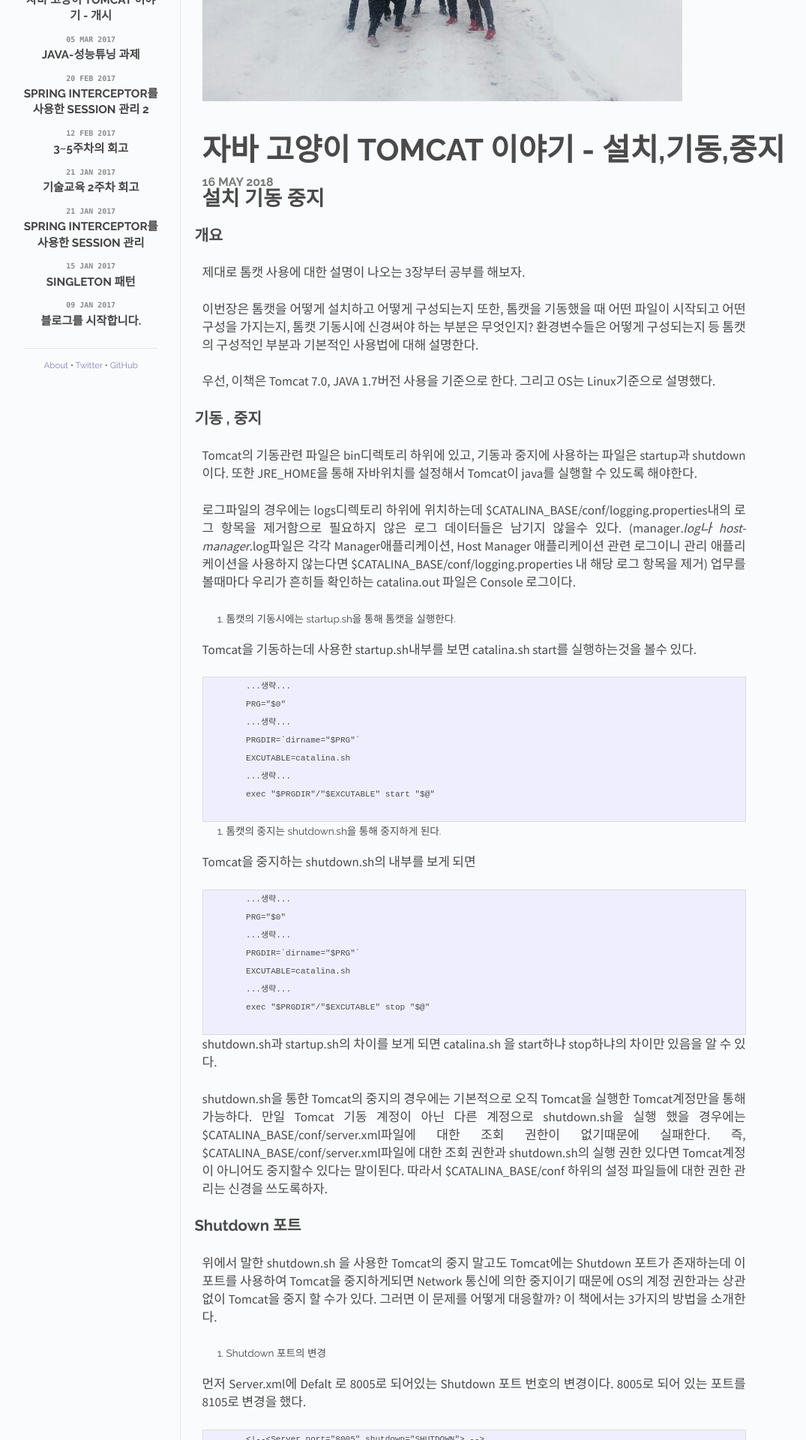
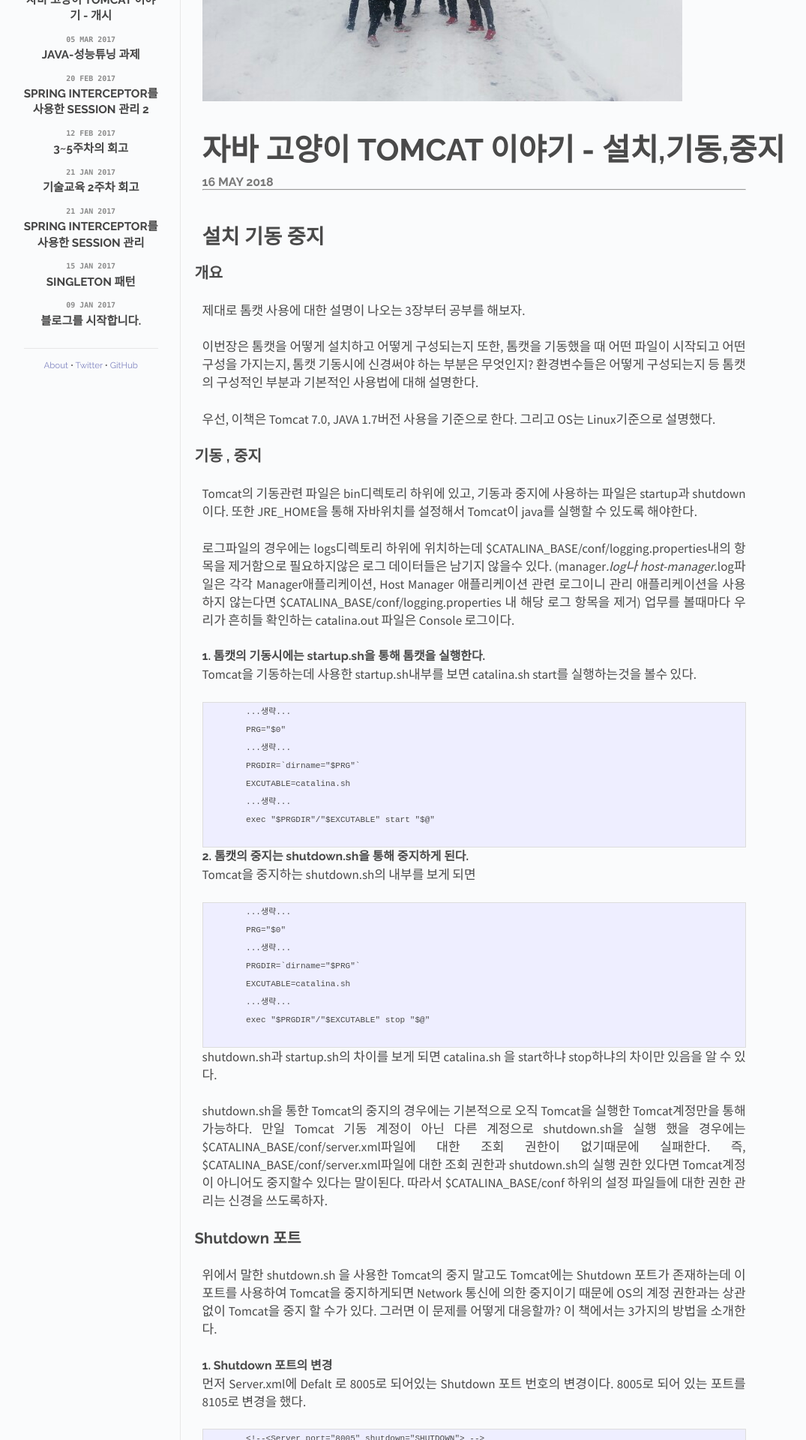
Before and after one commit to ParkJeHyun/ParkJeHyun.github.io, a Jekyll site: the page built from _posts/2018-05-16-설치,기동,중지.md, in a window 1280 px wide. Shown: the part 345-2265 px from the top of the page at 75% size, without its empty margins (118-1193 px from the left). Built offline with Jekyll 4.4.1, drawn with Linux system fonts in a browser that asks for light colours; comment, search, counter and statistics services are not loaded; some of the changed text lies outside the part shown.

Commit message:
내용 수정

````diff
--- a/_posts/2018-05-16-설치,기동,중지.md
+++ b/_posts/2018-05-16-설치,기동,중지.md
@@ -4,6 +4,9 @@
 cover: cover.jpg
 ---
 
+* * *
+
+<br>
 
 # 설치 기동 중지
 
@@ -21,13 +24,13 @@
 Tomcat의 기동관련 파일은 bin디렉토리 하위에 있고, 기동과 중지에 사용하는 파일은 startup과 shutdown이다.
 또한 JRE_HOME을 통해 자바위치를 설정해서 Tomcat이 java를 실행할 수 있도록 해야한다.
 
-로그파일의 경우에는 logs디렉토리 하위에 위치하는데 $CATALINA_BASE/conf/logging.properties내의 로그 항목을 제거함으로 필요하지
-않은 로그 데이터들은 남기지 않을수 있다.
+로그파일의 경우에는 logs디렉토리 하위에 위치하는데
+$CATALINA_BASE/conf/logging.properties내의 항목을 제거함으로 필요하지않은 로그 데이터들은 남기지 않을수 있다.
 (manager*.log나 host-manager*.log파일은 각각 Manager애플리케이션, Host Manager 애플리케이션 관련 로그이니 관리 애플리케이션을
 사용하지 않는다면 $CATALINA_BASE/conf/logging.properties 내 해당 로그 항목을 제거)
 업무를 볼때마다 우리가 흔히들 확인하는 catalina.out 파일은 Console 로그이다.
 
-1. 톰캣의 기동시에는 startup.sh을 통해 톰캣을 실행한다.
+### 1. 톰캣의 기동시에는 startup.sh을 통해 톰캣을 실행한다.
 
 Tomcat을 기동하는데 사용한 startup.sh내부를 보면 catalina.sh start를 실행하는것을 볼수 있다.
 ```
@@ -41,7 +44,7 @@
 
 ```
 
-2. 톰캣의 중지는 shutdown.sh을 통해 중지하게 된다.
+### 2. 톰캣의 중지는 shutdown.sh을 통해 중지하게 된다.
 
 Tomcat을 중지하는 shutdown.sh의 내부를 보게 되면
 ```
@@ -67,7 +70,7 @@
 Network 통신에 의한 중지이기 때문에 OS의 계정 권한과는 상관없이 Tomcat을 중지 할 수가 있다. 그러면 이 문제를 어떻게 대응할까?
 이 책에서는 3가지의 방법을 소개한다.
 
-1. Shutdown 포트의 변경
+### 1. Shutdown 포트의 변경
 
 먼저 Server.xml에 Defalt 로 8005로 되어있는 Shutdown 포트 번호의 변경이다.
 8005로 되어 있는 포트를 8105로 변경을 했다.
@@ -77,7 +80,7 @@
 ```
 (포트의 변경시에는 기존에 이미 사용하고 있는 포트번호와 겹치지 않도록 주의해서 변경하자.)
 
-2. Shutdown 패스워드 변경
+### 2. Shutdown 패스워드 변경
 
 이번에는 SHUTDOWN으로 되어있는 shutdown 패스워드를 STARTUP으로 변경을 했다
 ```
@@ -85,7 +88,7 @@
 	<Server port="8005" shutdown="STARTUP">
 ```
 
-3. Shutdown 포트 기능의 비활성화
+### 3. Shutdown 포트 기능의 비활성화
 
 만약 아래와 같이 Shutdown포트를 -1로 설정하게 되면 아예 포트가 생성되지 않게 된다.
 ```
````
